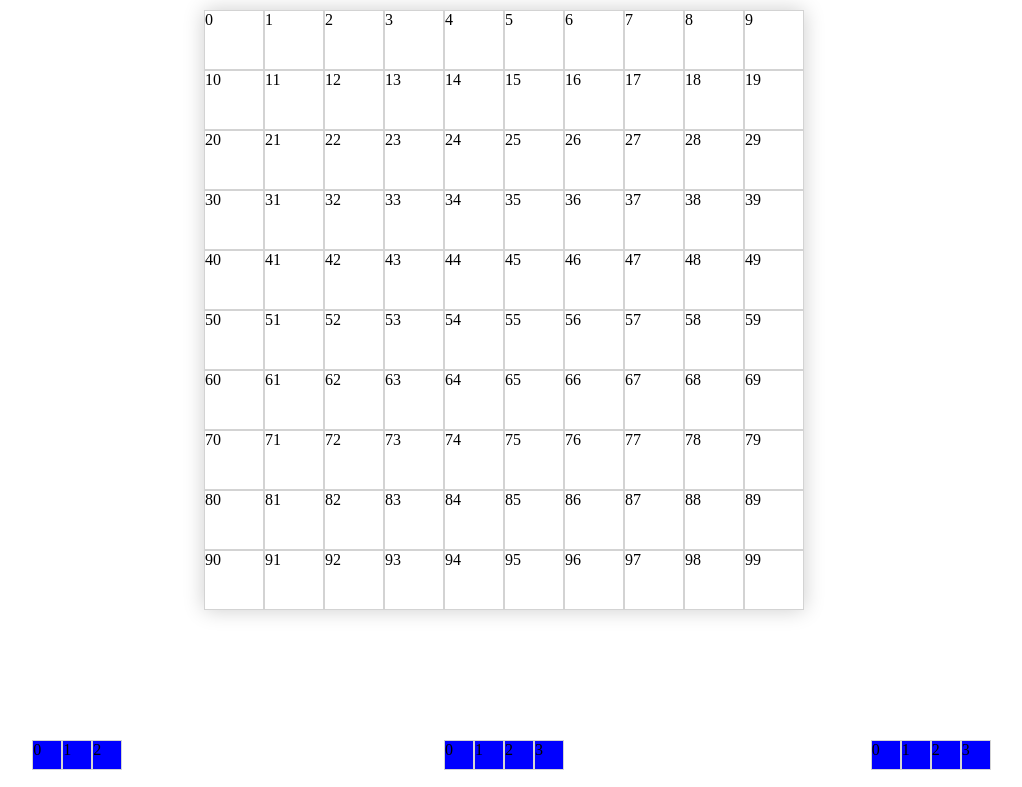
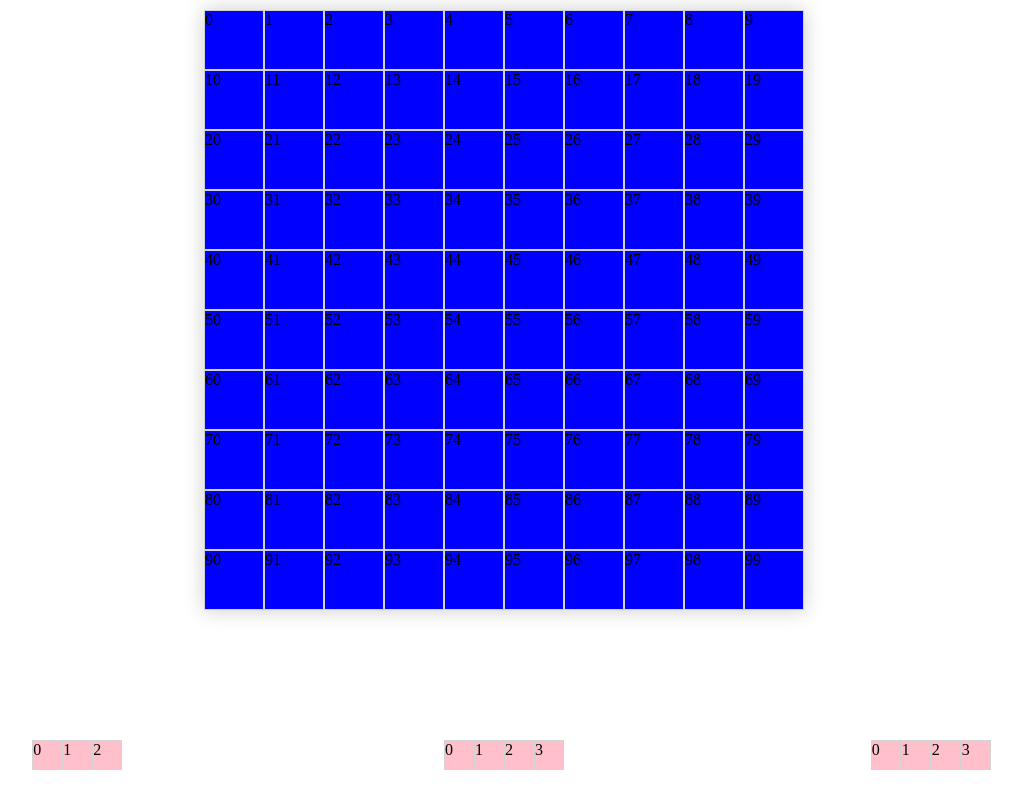
Before and after one commit to Elizathompson/sei-project-1, a plain HTML site: page index.html in a window 1280 px wide. Shown: the top 787 px of the page, without its empty margins (136-1158 px from the left). Drawn offline with Linux system fonts and the light colour scheme.

Commit message:
finally selected the cells in the grid

```diff
--- a/scripts/app.js
+++ b/scripts/app.js
@@ -21,6 +21,7 @@ function init() {
     grids.forEach(grid => {
       for (let i = 0; i < cellCount; i++) {
         const cell = document.createElement('div')
+        cell.classList.add('cell')
         cell.textContent = i
         grid.appendChild(cell)
         cellsGrid.push(cell)
@@ -41,6 +42,7 @@ function init() {
       for (let i = 0; i < shipSize; i++) {
         const cell = document.createElement('div')
         cell.textContent = i
+
         ship.appendChild(cell)
         cellsShip.push(cell)
         const shipHeight = 30
@@ -58,8 +60,6 @@ function init() {
   //element
   // ? see ships above
   //create playerCell class
-
-
 
 
 
--- a/styles/main.css
+++ b/styles/main.css
@@ -32,6 +32,7 @@ body {
   flex-grow: 1;
   height: 10%;
   width: 10%;
+  background-color:blue;
 }
 
 
@@ -54,7 +55,7 @@ body {
 }
 
 .ship {
-  background-color: blue;
+  background-color: pink;
   align-items: center;
   display: flex;
   height: 100%;
```
